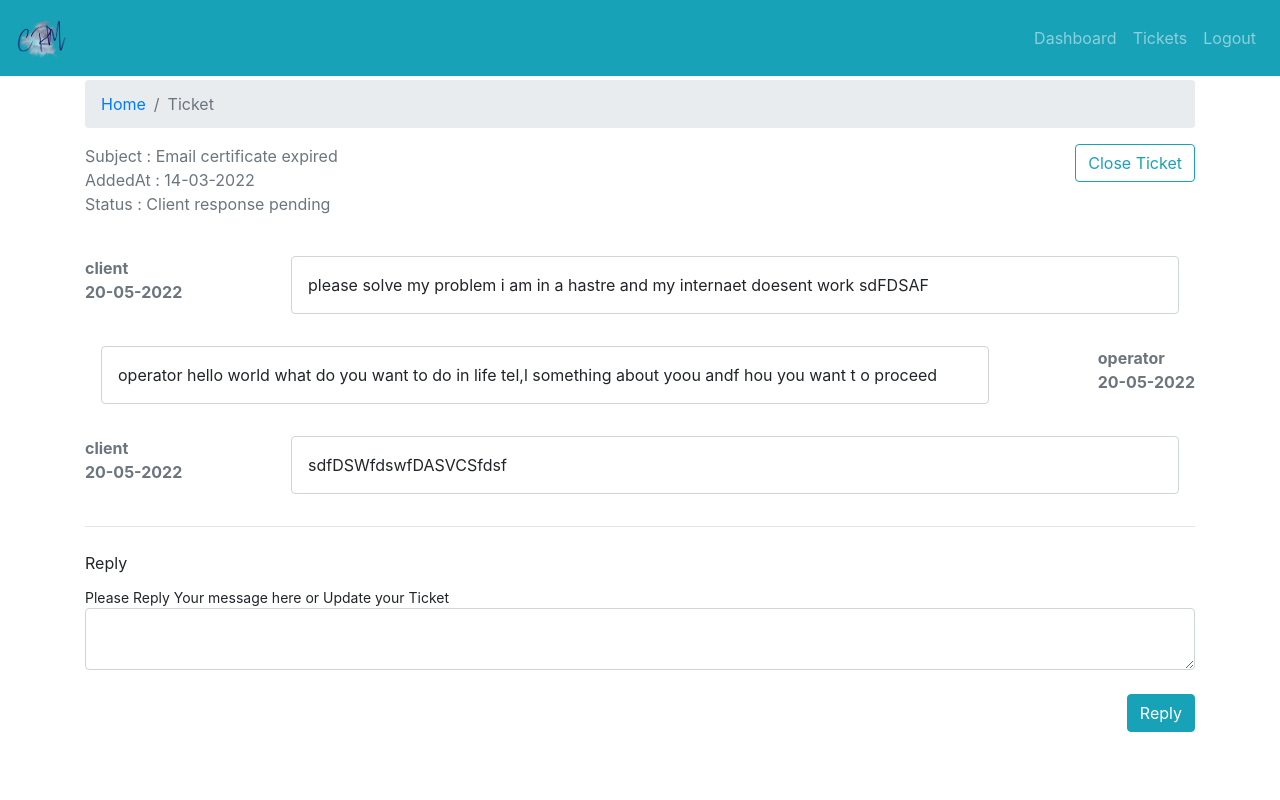
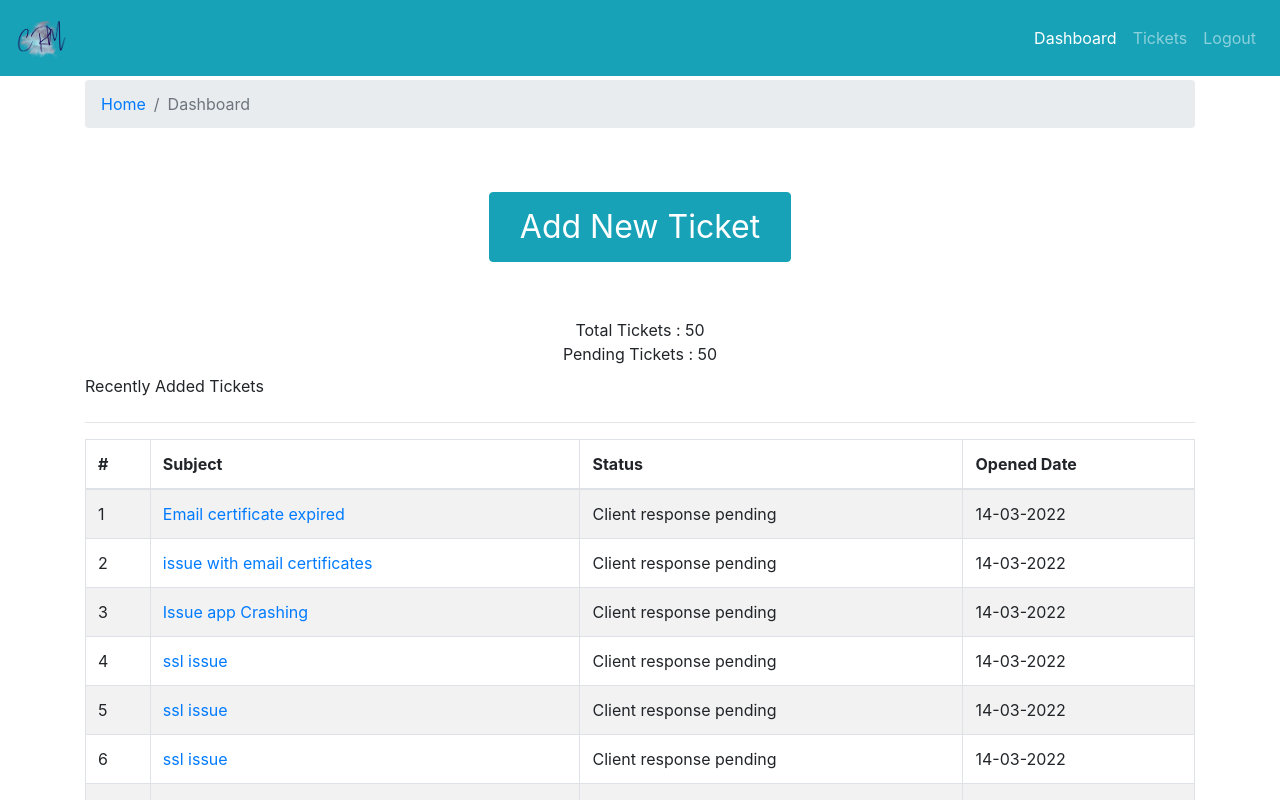
Before and after one commit to Aeron2/crm-fr, a React (Create React App) app: page /dashboard in a window 1280 px wide. Shown: the top 800 px of the page. Built offline with nearby package versions, Linux system fonts and the light colour scheme.

Commit message:
just to save

```diff
--- a/package.json
+++ b/package.json
@@ -11,6 +11,8 @@
     "react": "^18.2.0",
     "react-bootstrap": "^2.7.2",
     "react-dom": "^18.2.0",
+    "react-router-bootstrap": "^0.26.2",
+    "react-router-dom": "^6.9.0",
     "react-scripts": "5.0.1",
     "web-vitals": "^2.1.4"
   },
--- a/src/App.js
+++ b/src/App.js
@@ -7,19 +7,67 @@ import DashboardPage from './page/dashboard/DashboardPage';
 import AddTicketsPage from './page/new-ticket/AddTicketsPage';
 import TicketsListsPage from './page/ticket-list/TicketsListsPage';
 import TicketPage from './page/ticket/TicketPage';
+import { BrowserRouter as Router, Routes, Route, Link } from 'react-router-dom';
+import PrivateRoute from './components/private-route/PrivateRouteComp';
 
 function App() {
   return (
     <div className="App">
-      {/*<EntryPage />
-       */}
+      <Router>
+        <Defaultlayout>
+          <Routes>
+            <Route exact path="/" element={<EntryPage />} />
 
-      <Defaultlayout>
-        {/* <DashboardPage /> */}
-        {/* <AddTicketsPage/> */}
-        {/* <TicketsListsPage/> */}
-        <TicketPage />
-      </Defaultlayout>
+            <Route
+              path="/dashboard"
+              element={
+                <PrivateRoute>
+                  <DashboardPage />
+                </PrivateRoute>
+              }
+            />
+            <Route
+              path="/add-ticket"
+              element={
+                <PrivateRoute>
+                  <AddTicketsPage />
+                </PrivateRoute>
+              }
+            />
+            <Route
+              path="/tickets"
+              element={
+                <PrivateRoute>
+                  <TicketsListsPage />
+                </PrivateRoute>
+              }
+            />
+            {/* <PrivateRoute path="/dashboard">
+              <DashboardPage />
+            </PrivateRoute>
+            <PrivateRoute path="/ticket/:tid">
+              <TicketPage />
+            </PrivateRoute> */}
+
+            <Route
+              path="/ticket/:tid"
+              element={
+                <PrivateRoute>
+                  <TicketPage />
+                </PrivateRoute>
+              }
+            />
+
+            {/* <PrivateRoute path="/dashboard" element={<DashboardPage />} />
+            <PrivateRoute path="/add-ticket" element={<AddTicketsPage />} />
+            <PrivateRoute path="/tickets" element={<TicketsListsPage />} />
+            <PrivateRoute path="/ticket/:id" element={<TicketPage />} /> */}
+            {/* <PrivateRoute path="/dashboard">
+              <DashboardPage />
+            </PrivateRoute> */}
+          </Routes>{' '}
+        </Defaultlayout>
+      </Router>
     </div>
   );
 }
--- a/src/components/login/LoginComp.js
+++ b/src/components/login/LoginComp.js
@@ -51,6 +51,7 @@ function LoginComp({
           </Form>
         </Col>
       </Row>
+      <hr />
       <Row>
         <Col>
           <a href="#!" onClick={() => formSwitcher('reset')}>
--- a/src/components/password-reset/PasswordReset.js
+++ b/src/components/password-reset/PasswordReset.js
@@ -41,6 +41,7 @@ function ResetPassword({
           </Form>
         </Col>
       </Row>
+      <hr />
       <Row>
         <Col>
           <a href="#!" onClick={() => formSwitcher('login')}>
--- /dev/null
+++ b/src/components/private-route/PrivateRouteComp.js
@@ -0,0 +1,14 @@
+import React from 'react';
+import { Route, Navigate, redirect } from 'react-router-dom';
+const isAuth = true;
+function PrivateRoute({ children }) {
+  //    return (
+  //      <Route {...rest} render={() => (isAuth ? children : redirect('/'))} />
+  //    );
+
+  return isAuth ? <>{children}</> : <Navigate to="/" />;
+}
+
+export default PrivateRoute;
+
+//   return auth ? <Outlet /> : <Navigate to="/login" />;
--- a/src/components/ticket-table/TicketTable.js
+++ b/src/components/ticket-table/TicketTable.js
@@ -1,5 +1,6 @@
 import React from 'react';
 import { Table } from 'react-bootstrap';
+import { Link } from 'react-router-dom';
 function TicketTable({ tickets }) {
   return (
     <Table striped bordered hover>
@@ -16,20 +17,20 @@ function TicketTable({ tickets }) {
           tickets.map((row) => (
             <tr>
               <td>{row.id}</td>
-              <td>{row.subject}</td>
+              <td>
+                <Link to={`/ticket/${row.id}`}>{row.subject}</Link>
+              </td>
               <td>{row.status}</td>
-
               <td>{row.addedAt}</td>
             </tr>
           ))
         ) : (
           <tr>
-            <td colSpan={4} className="text-center">No tickets to show</td>
-
+            <td colSpan={4} className="text-center">
+              No tickets to show
+            </td>
           </tr>
         )}
-
-
       </tbody>
     </Table>
   );
--- a/src/layout/partials/Header.js
+++ b/src/layout/partials/Header.js
@@ -2,7 +2,16 @@ import React from 'react';
 import Nav from 'react-bootstrap/Nav';
 import Navbar from 'react-bootstrap/Navbar';
 import logo from './../../components/logo.png';
+import { Link } from 'react-router-dom';
+import { LinkContainer } from 'react-router-bootstrap';
+// import { useNavigate } from 'react-router-dom';
 function Header() {
+// const navigate = useNavigate();
+
+//   const logMeOut = () => {
+//     navigate.push("/");
+//   }
+
   return (
     <Navbar collapseOnSelect bg="info" variant="dark " expand="md">
       <Navbar.Brand>
@@ -10,10 +19,20 @@ function Header() {
       </Navbar.Brand>
       <Navbar.Toggle aria-controls="basic-navbar-nav" />
       <Navbar.Collapse id="basic-navbar-nav">
-        <Nav className='ml-auto'>
-          <Nav.Link href="/dashboard">Dashboard</Nav.Link>
+        <Nav className="ml-auto">
+          <LinkContainer to="/dashboard">
+            <Nav.Link>Dashboard</Nav.Link>
+          </LinkContainer>
+          <LinkContainer to="/tickets">
+            <Nav.Link>Tickets</Nav.Link>
+          </LinkContainer>
+          <LinkContainer  to="/">
+            <Nav.Link>Logout</Nav.Link>
+          </LinkContainer>
+
+          {/* <Nav.Link href="/dashboard">Dashboard</Nav.Link>
           <Nav.Link href="/dashboard">Tickets</Nav.Link>
-          <Nav.Link href="/dashboard">Logout</Nav.Link>
+          <Nav.Link href="/dashboard">Logout</Nav.Link> */}
         </Nav>
       </Navbar.Collapse>
     </Navbar>
--- a/src/page/dashboard/DashboardPage.js
+++ b/src/page/dashboard/DashboardPage.js
@@ -3,6 +3,7 @@ import { Container, Row, Col, Button } from 'react-bootstrap';
 import TicketTable from '../../components/ticket-table/TicketTable';
 import tickets from '../../components/ticket-table/dummy-tickets.json';
 import BreadcrumbComp from '../../components/breadcrumb/BreadcrumbComp';
+import {Link } from "react-router-dom"
 
 function DashboardPage() {
   return (
@@ -10,17 +11,18 @@ function DashboardPage() {
       <Row>
         <Col>
           <BreadcrumbComp page="Dashboard" />
-
         </Col>
       </Row>
       <Row>
         <Col className="text-center mt-5 mb-2">
+          <Link to="/add-ticket">
             <Button
               variant="info"
               style={{ fontSize: '2rem', padding: '10px 30px ' }}
             >
               Add New Ticket
             </Button>
+          </Link>
         </Col>
       </Row>
       <Row>
--- a/src/page/ticket-list/TicketsListsPage.js
+++ b/src/page/ticket-list/TicketsListsPage.js
@@ -3,7 +3,9 @@ import { Container, Row, Col, Button } from 'react-bootstrap';
 import BreadcrumbComp from '../../components/breadcrumb/BreadcrumbComp';
 import SearchFormComp from '../../components/search-form/SearchFormComp';
 import TicketTable from '../../components/ticket-table/TicketTable';
+import { Link } from 'react-router-dom';
 import tickets from '../../components/ticket-table/dummy-tickets.json';
+
 function TicketsListsPage() {
   const [str, setStr] = useState('');
   const [displayTicket, setDisplayTicket] = useState(tickets);
@@ -31,7 +33,9 @@ function TicketsListsPage() {
       </Row>
       <Row className="mt-4">
         <Col>
-          <Button variant="info"> Add New Tickets</Button>
+          <Link to="/add-ticket">
+            <Button variant="info"> Add New Tickets</Button>
+          </Link>
         </Col>
         <Col className="text-right">
           <SearchFormComp handleOnChange={handleOnChange} str={str} />
--- a/src/page/ticket/TicketPage.js
+++ b/src/page/ticket/TicketPage.js
@@ -4,9 +4,11 @@ import BreadcrumbComp from '../../components/breadcrumb/BreadcrumbComp';
 import MessageHistoryComp from '../../components/message-history/MessageHistoryComp';
 import tickets from '../../components/ticket-table/dummy-tickets.json';
 import UpdateTicket from '../../components/update-ticket/UpdateTicket';
+import { useParams } from 'react-router-dom';
 const ticket = tickets[0];
 
 function TicketPage() {
+  const tId = useParams();
   const [message, setMessage] = useState('');
 
   useEffect(() => {}, [message]);
@@ -18,6 +20,7 @@ function TicketPage() {
     alert('Form submitted');
   };
 
+  console.log(tId);
   return (
     <Container>
       <Row>
@@ -27,6 +30,9 @@ function TicketPage() {
       </Row>
       <Row>
         <Col className="text-weight-bolder text-secondary">
+          {/* {ticket.id} */}
+          {/* <div>{ tid}</div> */}
+          {/* {tId} */}
           <div className="subject">Subject : {ticket.subject}</div>
           <div className="date">AddedAt : {ticket.addedAt}</div>
           <div className="status">Status : {ticket.status} </div>{' '}
```
Also changed, not shown: 1 other file (tests, documents, lock files or other folders). Lines whose indentation alone changed are shown as unchanged.
